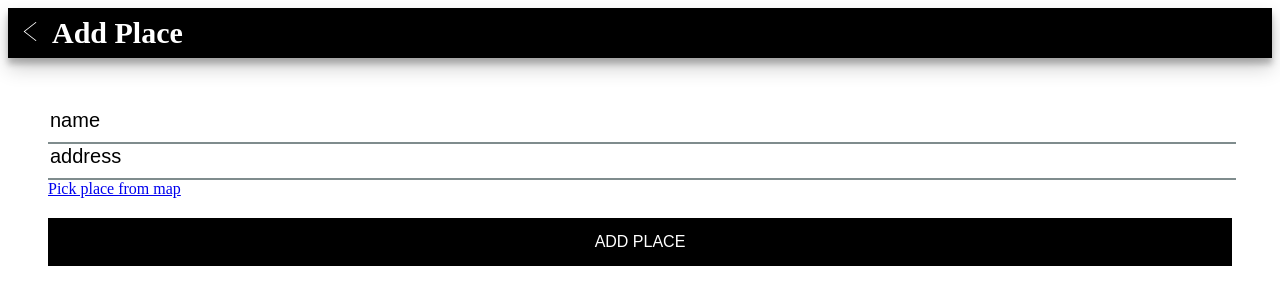
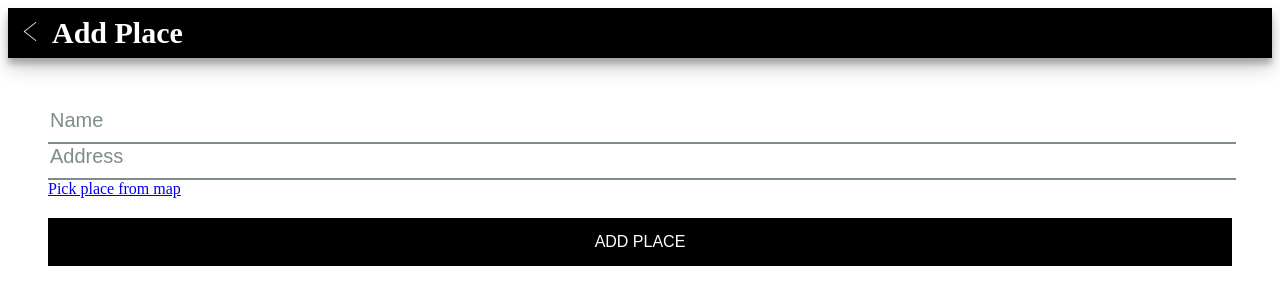
Before and after one commit to sundancekid1108/Uber_clone_Client, a React (Create React App) app: page /add-place in a window 1280 px wide. Shown: the top 304 px of the page. Built offline with nearby package versions, Linux system fonts and the light colour scheme; no server answers; sample sign-in values are in the browser's storage; what google-maps-react would draw is missing.

Commit message:
AddPlace 에러 수정
AddPlace 에러 수정,
지도에서 드래그하여 위치 선택, 네이밍 후  등록

```diff
--- a/src/Routes/AddPlace/AddPlaceContainer.tsx
+++ b/src/Routes/AddPlace/AddPlaceContainer.tsx
@@ -16,7 +16,7 @@ interface IState {
 
 interface IProps extends RouteComponentProps<any> {}
 
-class AddPlaceQuery extends Mutation<addPlace, addPlaceVariables> {}
+class AddPlaceMutation extends Mutation<addPlace, addPlaceVariables> {}
 
 class AddPlaceContainer extends React.Component<IProps, IState> {
   constructor(props: IProps) {
@@ -29,16 +29,24 @@ class AddPlaceContainer extends React.Component<IProps, IState> {
       name: ""
     };
   }
+
   public render() {
     const { address, name, lat, lng } = this.state;
     const { history } = this.props;
     return (
-      <AddPlaceQuery
+      <AddPlaceMutation
         mutation={ADD_PLACE}
-        onCompleted={data => {
+        variables={{
+          address,
+          isFav: false,
+          lat,
+          lng,
+          name
+        }}
+        onCompleted={ data => {
           const { AddPlace } = data;
           if (AddPlace.ok) {
-            toast.success("Place added!");
+            toast.success("Place added");
             setTimeout(() => {
               history.push("/places");
             }, 2000);
@@ -46,26 +54,20 @@ class AddPlaceContainer extends React.Component<IProps, IState> {
             toast.error(AddPlace.error);
           }
         }}
-        refetchQueries={[{ query: GET_PLACES }]}
-        variables={{
-          address,
-          isFav: false,
-          lat,
-          lng,
-          name
-        }}
+        refetchQueries={[{query: GET_PLACES}]}
       >
-        {(addPlaceFn, { loading }) => (
+        {(addPlaceMutaion, { loading }) => (
           <AddPlacePresenter
             onInputChange={this.onInputChange}
             address={address}
             name={name}
             loading={loading}
-            onSubmit={addPlaceFn}
+            onSubmit={() => this.validatePlace(addPlaceMutaion)}
           />
         )}
-      </AddPlaceQuery>
-    );
+      </AddPlaceMutation>
+
+    )
   }
 
   public onInputChange: React.ChangeEventHandler<
@@ -77,7 +79,16 @@ class AddPlaceContainer extends React.Component<IProps, IState> {
     this.setState({
       [name]: value
     } as any);
-  };
+  }
+
+  public validatePlace(mutation) {
+    const { lat, lng } = this.state;
+    if (lat === 0 && lng === 0) {
+      toast.error("Invalid Position Info");
+      return;
+    }
+    mutation();
+  }
 }
 
 export default AddPlaceContainer;
--- a/src/Routes/AddPlace/AddPlacePresenter.tsx
+++ b/src/Routes/AddPlace/AddPlacePresenter.tsx
@@ -25,9 +25,9 @@ const ExtendedLink = styled(Link)`
 interface IProps {
   address: string;
   name: string;
-  onInputChange: (event: React.ChangeEvent<HTMLInputElement>) => void;
+  onInputChange: React.ChangeEventHandler<HTMLInputElement>;
   loading: boolean;
-  onSubmit: MutationFn;
+  onSubmit: () => void;
 }
 
 const AddPlacePresenter: React.SFC<IProps> = ({
@@ -39,25 +39,27 @@ const AddPlacePresenter: React.SFC<IProps> = ({
 }) => (
   <React.Fragment>
     <Helmet>
-      <title>Add Place | Nuber</title>
+      <title>Add Place | Newber</title>
     </Helmet>
-    <Header title={"Add Place"} backTo={"/"} />
+    <Header title="Add Place" backTo="/"/>
     <Container>
       <Form submitFn={onSubmit}>
         <ExtendedInput
-          placeholder={"Name"}
-          type={"text"}
+          placeholder="Name"
+          type="text"
           onChange={onInputChange}
-          value={"name"}
+          value={name}
+          name="name"
         />
         <ExtendedInput
-          placeholder={"Address"}
-          type={"text"}
+          placeholder="Address"
+          type="text"
           onChange={onInputChange}
-          value={"address"}
+          value={address}
+          name="address"
         />
-        <ExtendedLink to={"/find-address"}>Pick place from map</ExtendedLink>
-        <Button onClick={null} value={loading ? "Adding place" : "Add Place"} />
+        <ExtendedLink to="/find-address">Pick place from map</ExtendedLink>
+        <Button onClick={null} value={loading ? "Adding place" : "Add Place"}/>
       </Form>
     </Container>
   </React.Fragment>
--- a/src/Routes/FindAddress/FindAddressPresenter.tsx
+++ b/src/Routes/FindAddress/FindAddressPresenter.tsx
@@ -52,7 +52,7 @@ class FindAddressPresenter extends React.Component<IProps> {
     return (
       <div>
         <Helmet>
-          <title>Find Address | Nuber</title>
+          <title>Find Address | Newber</title>
         </Helmet>
         <AddressBar
           onBlur={onInputBlur}
--- a/src/Routes/Settings/SettingsPresenter.tsx
+++ b/src/Routes/Settings/SettingsPresenter.tsx
@@ -52,14 +52,14 @@ interface IProps {
 
 const SettingsPresenter: React.SFC<IProps> = ({
   logUserOut,
-  userData: { GetMyProfile: { user = null } = {} } = {GetMyProfile:{}},
-  placesData: { GetMyPlaces: { places = null } = {} } = {GetMyPlaces:{}},
+  userData: { GetMyProfile: { user = null } = {} } = {GetMyProfile: { user: null }},
+  placesData: { GetMyPlaces: { places = null } = {} } = {GetMyPlaces:{places: null}},
   userDataLoading,
   placesLoading
 }) => (
   <React.Fragment>
     <Helmet>
-      <title>Settings | Nuber</title>
+      <title>Settings | Newber</title>
     </Helmet>
     <Header title={"Account Settings"} backTo={"/"} />
     <Container>
```
Also changed, not shown: src/lib/.mapHelpers.ts (deleted).
